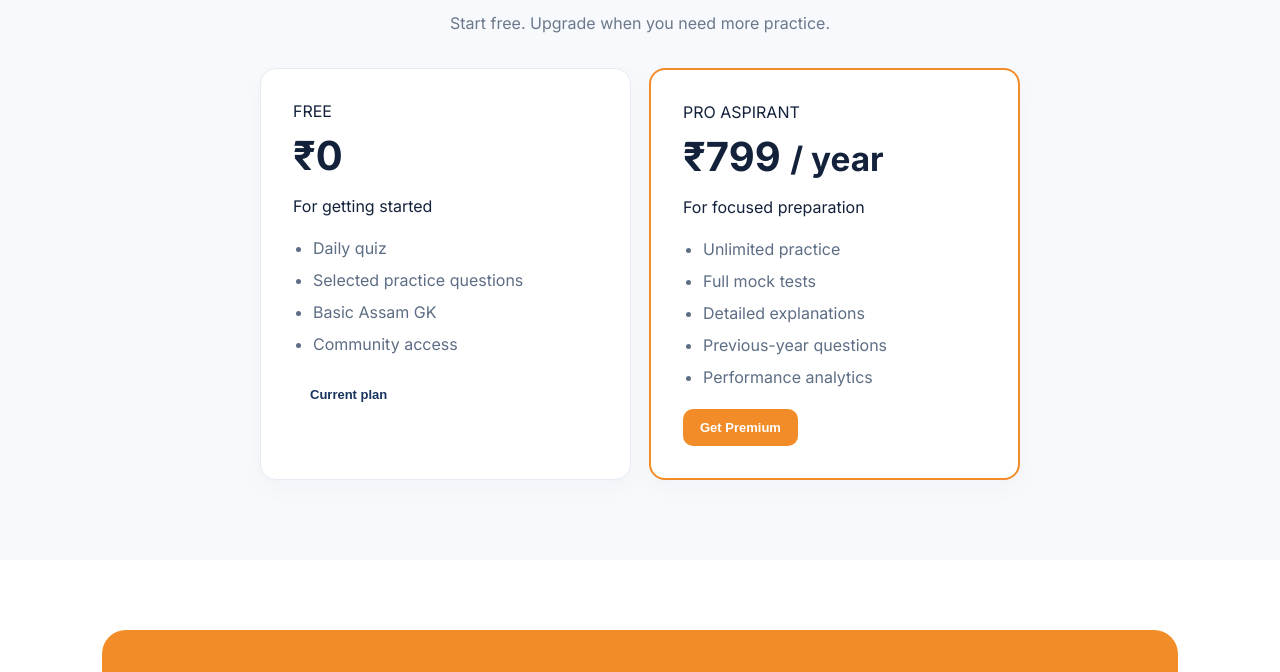
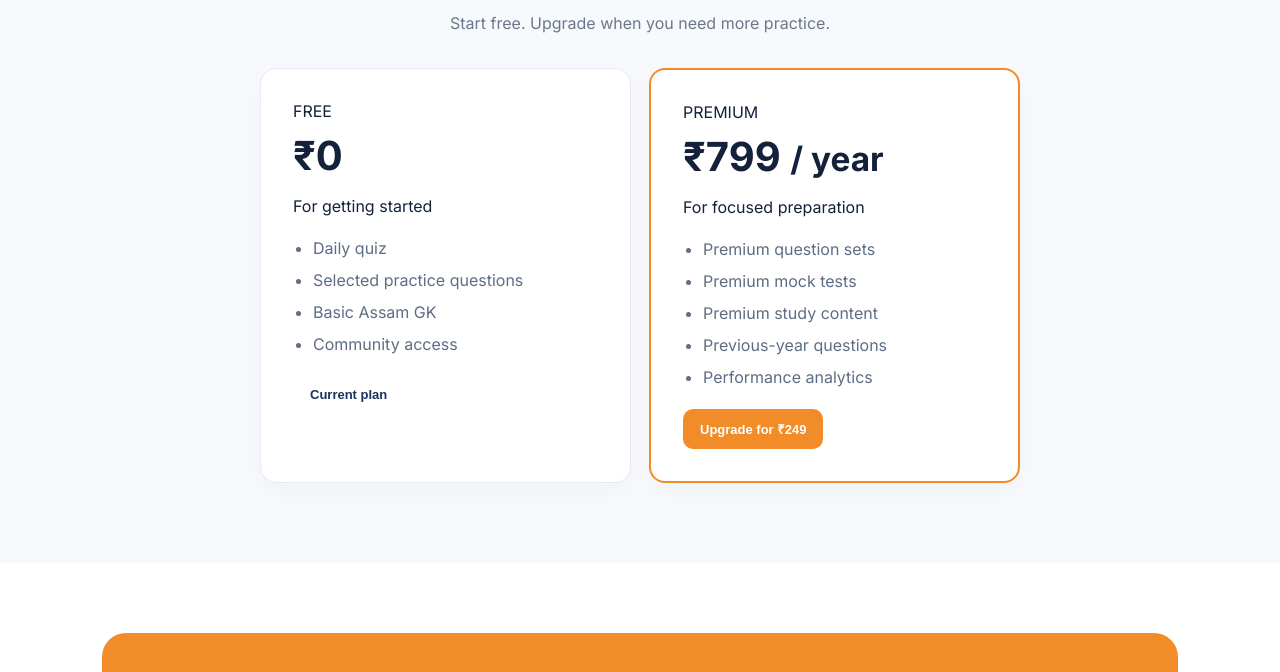
Before and after one commit to acc18-lab/AxomPrep, a website: page index.html in a window 1280 px wide. Shown: the part 3599-4271 px from the top of the page. Drawn offline with nearby package versions, Linux system fonts and the light colour scheme; no server answers.

Commit message:
Add files via upload

```diff
--- a/index.html
+++ b/index.html
@@ -79,7 +79,7 @@
 
 <section class="section pricing" id="pricing"><div class="center"><div class="eyebrow">LEVEL UP</div><h2>Simple plans for serious aspirants</h2><p>Start free. Upgrade when you need more practice.</p></div>
 <div class="price-grid"><article><span>FREE</span><h3>₹0</h3><p>For getting started</p><ul><li>Daily quiz</li><li>Selected practice questions</li><li>Basic Assam GK</li><li>Community access</li></ul><button class="btn light">Current plan</button></article>
-<article class="featured"><span>PRO ASPIRANT</span><h3>₹799 <small>/ year</small></h3><p>For focused preparation</p><ul><li>Unlimited practice</li><li>Full mock tests</li><li>Detailed explanations</li><li>Previous-year questions</li><li>Performance analytics</li></ul><button class="btn primary" onclick="requireLogin()">Get Premium</button></article></div></section>
+<article class="featured"><span>PREMIUM</span><h3>₹799 <small>/ year</small></h3><p>For focused preparation</p><ul><li>Premium question sets</li><li>Premium mock tests</li><li>Premium study content</li><li>Previous-year questions</li><li>Performance analytics</li></ul><button class="btn primary" onclick="requireLogin()">Upgrade for ₹249</button></article></div></section>
 
 <section class="cta"><div><div class="eyebrow">YOUR NEXT RANK STARTS HERE</div><h2>Prepare today. Rank tomorrow.</h2><p>Make AxomPrep part of your daily routine.</p></div><button class="btn light large" onclick="location.hash='quiz'">Take Today's Quiz →</button></section>
 </main>
```
